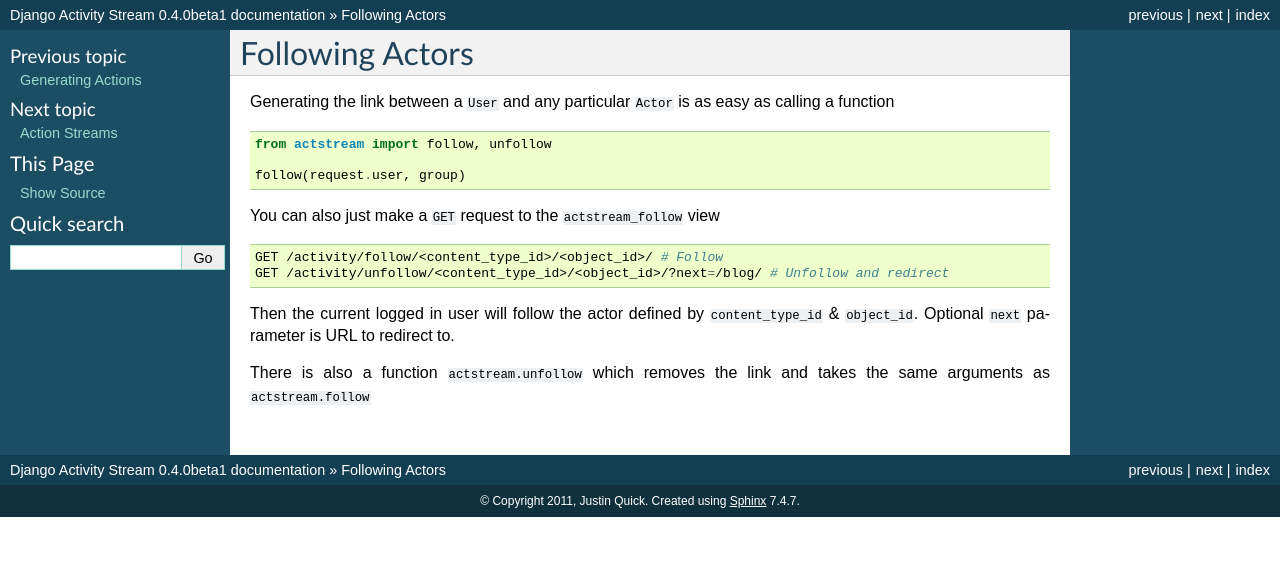
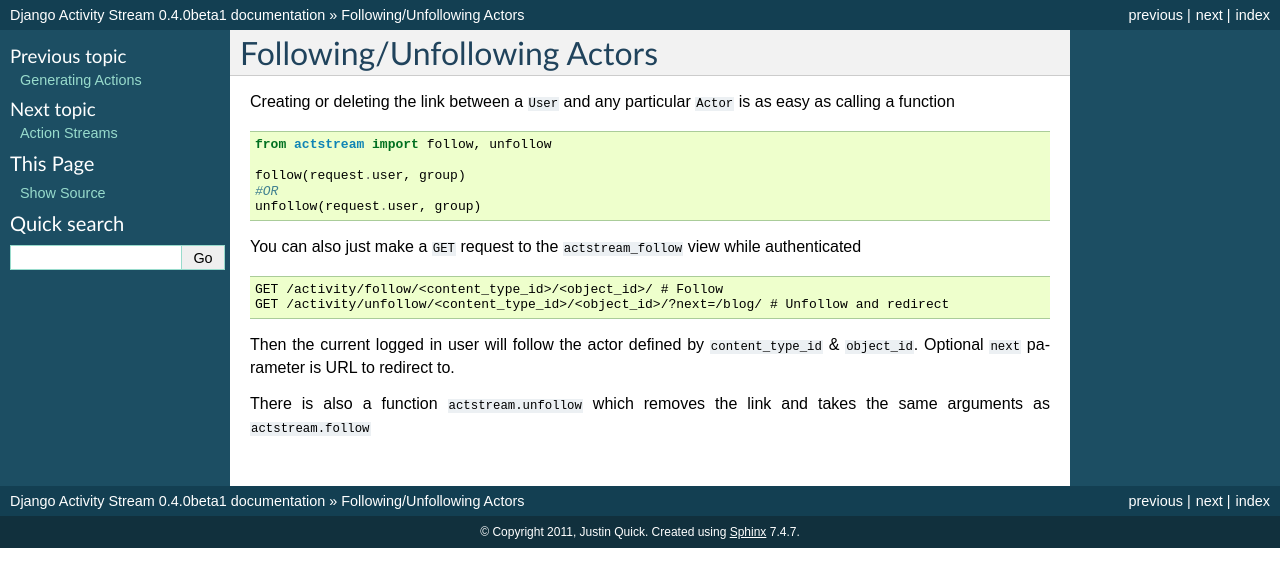
Before and after one commit to justquick/django-activity-stream, a Sphinx documentation site: the page built from docs/source/follow.rst, in a window 1280 px wide. Shown: the top 587 px of the page. Built offline with Sphinx 7.4.7, drawn with Linux system fonts in a browser that asks for light colours.

Commit message:
doc updates

```diff
--- a/docs/source/follow.rst
+++ b/docs/source/follow.rst
@@ -1,17 +1,19 @@
-Following Actors
-=================
+Following/Unfollowing Actors
+=============================
 
-Generating the link between a ``User`` and any particular ``Actor`` is as easy as calling a function
+Creating or deleting the link between a ``User`` and any particular ``Actor`` is as easy as calling a function
 
 .. code-block:: python
 
     from actstream import follow, unfollow
 
     follow(request.user, group)
+    #OR
+    unfollow(request.user, group)
 
-You can also just make a ``GET`` request to the ``actstream_follow`` view
+You can also just make a ``GET`` request to the ``actstream_follow`` view while authenticated
 
-.. code-block:: bash
+.. code-block:: curl
 
     GET /activity/follow/<content_type_id>/<object_id>/ # Follow
     GET /activity/unfollow/<content_type_id>/<object_id>/?next=/blog/ # Unfollow and redirect
--- a/docs/source/index.rst
+++ b/docs/source/index.rst
@@ -32,6 +32,7 @@
    actions
    follow
    streams
+   api
 
 Indices and tables
 ==================
--- a/docs/source/installation.rst
+++ b/docs/source/installation.rst
@@ -15,7 +15,7 @@
     $ cd django-activity-stream
     $ python setup.py install
 
-Then to add the django-activity-stream to your project add the app ``actstream`` to your ``INSTALLED_APPS`` and urlconf.
+Then to add the Django Activity Stream to your project add the app ``actstream`` to your ``INSTALLED_APPS`` and urlconf.
 
 The app should go somewhere after all the apps that are going to be generating activities like ``django.contrib.auth``::
 
```
Also changed, not shown: docs/source/api.rst (added, +32 -0 lines), docs/source/streams.rst (+11 -12 lines), 4 other files.
